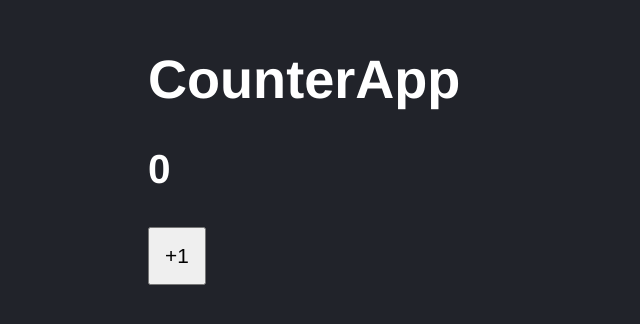
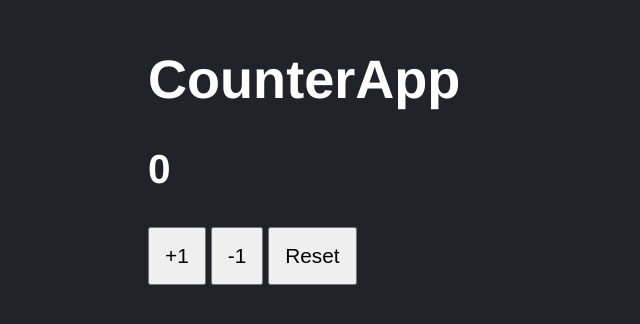
Before and after one commit to federicoomartinok/devtalles-react-course, a React (Vite) app in the folder 03-counter-app-vite/: page / in a window 1280 px wide. Shown: the part 136-460 px from the top of the page, without its empty margins (0-640 px from the left). Built offline with nearby package versions, Linux system fonts and the light colour scheme.

Commit message:
Nuevos botones para probar los hooks

```diff
--- a/03-counter-app-vite/src/CounterApp.jsx
+++ b/03-counter-app-vite/src/CounterApp.jsx
@@ -10,8 +10,16 @@ export const CounterApp = ({value})=> {
     const handleAdd = () => {
         // setCounter(counter + 1 );
         setCounter((c) => c + 1)
+    }
+    const handleSubstract = () => {
+        setCounter(counter - 1 );
+        if(counter === 0){
+            setCounter(value);
+        }
+    }
 
-
+    const handleReset = () => {
+        setCounter(value);
     }
 
     return (
@@ -20,9 +28,11 @@ export const CounterApp = ({value})=> {
             <h2>{ counter }</h2>
 
             {/* si solo mandamos event se puede omitir el parametro y la func */}
-            <button onClick={ handleAdd }>
-                +1
-            </button>
+            <button onClick={ handleAdd }> +1 </button>
+            <button onClick={ handleSubstract }>-1</button>
+            <button onClick={ handleReset }>Reset</button>
+
+
         </>
     );
 }
--- a/03-counter-app-vite/src/styles.css
+++ b/03-counter-app-vite/src/styles.css
@@ -10,4 +10,5 @@ html,body{
 button{
     padding:15px;
     font-size: 1rem;
+    margin-right: 5px;
 }
```
